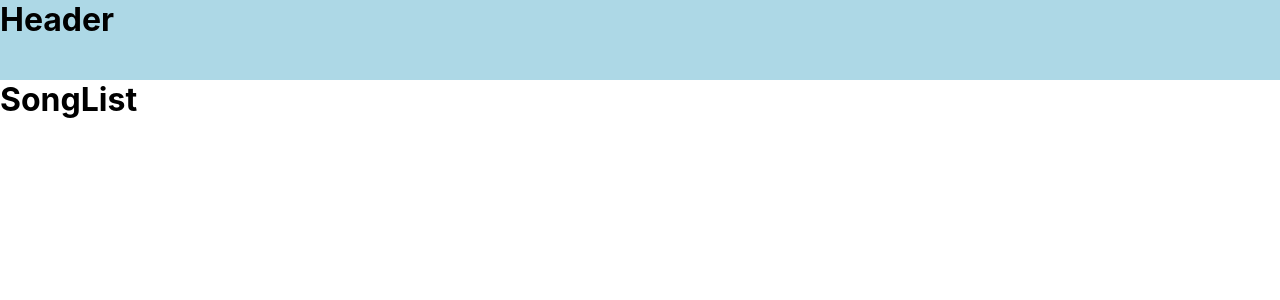
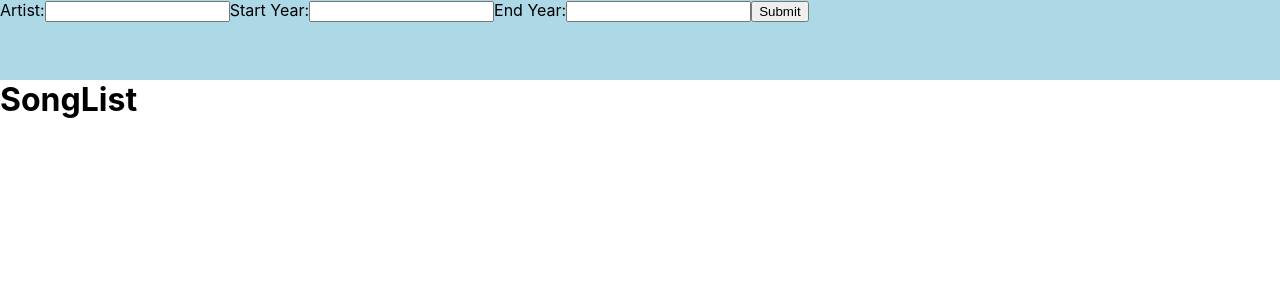
Before and after one commit to aeolion7/songfinder, a React (Create React App) app: page / in a window 1280 px wide. Shown: the top 300 px of the page. Built offline with nearby package versions, Linux system fonts and the light colour scheme.

Commit message:
created handleSubmit and handleChange methods in Header component

```diff
--- a/src/components/Header.js
+++ b/src/components/Header.js
@@ -5,15 +5,55 @@ class Header extends Component {
     super(props);
     this.state = {
       artist: '',
-      startDate: '',
-      endDate: '',
+      startYear: '',
+      endYear: '',
     };
+    this.handleChange = this.handleChange.bind(this);
+    this.handleSubmit = this.handleSubmit.bind(this);
+  }
+
+  handleChange(evt) {
+    this.setState({ [evt.target.name]: evt.target.value });
+  }
+
+  handleSubmit(evt) {
+    evt.preventDefault();
+    console.log('submit');
+    this.setState({
+      artist: '',
+      startYear: '',
+      endYear: '',
+    });
   }
 
   render() {
     return (
       <div id="header">
-        <h1>Header</h1>
+        <form onSubmit={this.handleSubmit}>
+          <label htmlFor="artist">Artist:</label>
+          <input
+            type="text"
+            name="artist"
+            value={this.state.artist}
+            onChange={this.handleChange}
+            required
+          />
+          <label htmlFor="startYear">Start Year:</label>
+          <input
+            type="text"
+            name="startYear"
+            value={this.state.startYear}
+            onChange={this.handleChange}
+          />
+          <label htmlFor="endYear">End Year:</label>
+          <input
+            type="text"
+            name="endYear"
+            value={this.state.endYear}
+            onChange={this.handleChange}
+          />
+          <button type="submit">Submit</button>
+        </form>
       </div>
     );
   }
```
